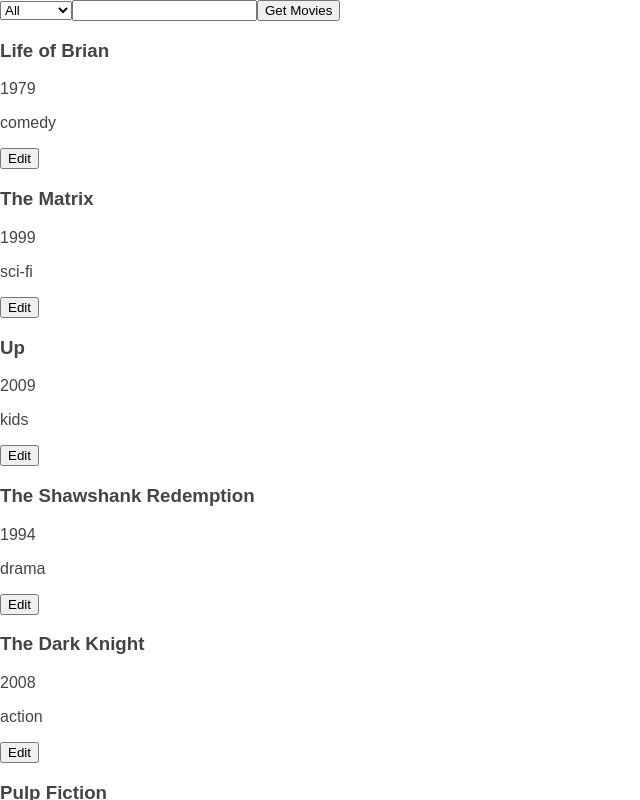
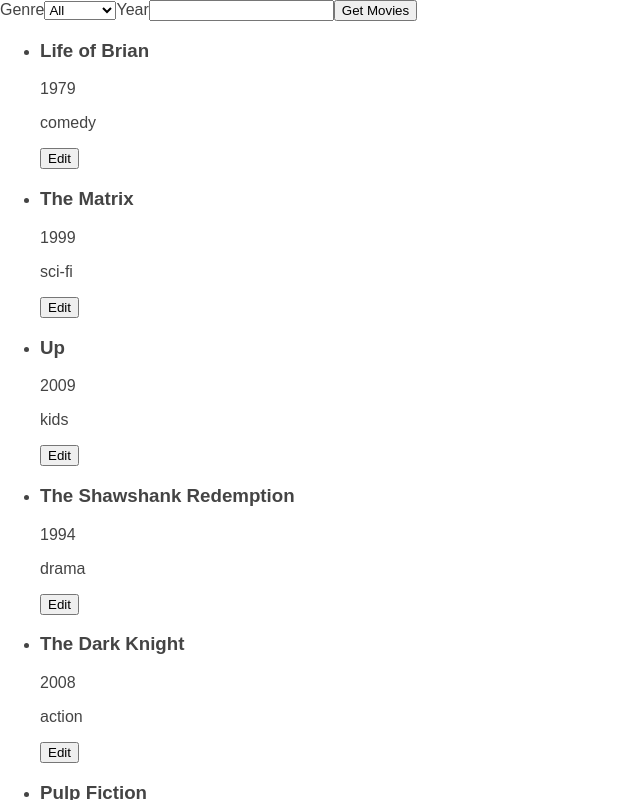
Before and after one commit to webtechalex/movie-database, a React app: page / in a window 1280 px wide. Both pictures are taken after a click on the button "Get Movies". Shown: the top 800 px of the page, without its empty margins (0-640 px from the left). Built offline with nearby package versions, Linux system fonts and the light colour scheme; the HTML template or start-up script is replaced by a standard one.

Commit message:
remove unnecessary Fragments and migrate Provider to index file

```diff
--- a/src/components/Movie/Movie.js
+++ b/src/components/Movie/Movie.js
@@ -5,7 +5,7 @@
 import Button from '../../common/Button/Button'
 
 const Movie = ({ movieId, movieTitle, movieYear, movieGenre, movieIdInEdit, handleMovieEdit, handleCancelEditMovie, handleSaveMovie }) => (
-  movieIdInEdit === movieId ?
+  <li>{movieIdInEdit === movieId ?
     <MovieEdit
       movieTitle={movieTitle}
       movieYear={movieYear}
@@ -23,7 +23,9 @@
         text='Edit'
         handleClick={() => handleMovieEdit(movieId)}
       />
-    </Fragment>
+    </Fragment>}
+  </li>
+
 )
 
 Movie.propTypes = {
--- a/src/components/MovieFilterForm/MovieFilterForm.js
+++ b/src/components/MovieFilterForm/MovieFilterForm.js
@@ -63,11 +63,13 @@
     return (
       <Fragment>
         <SelectDropdown
+          label='Genre'
           value={this.state.selectedGenre}
           handleChange={this.handleChangeSelectedGenre}
           options={this.genreOptions}
         />
         <TextInput
+          label='Year'
           value={this.state.selectedYear}
           handleChange={this.handleChangeSelectedYear}
         />
--- a/src/components/Movies/Movies.js
+++ b/src/components/Movies/Movies.js
@@ -1,4 +1,4 @@
-import React, { Component, Fragment } from 'react'
+import React, { Component } from 'react'
 import Movie from '../Movie/Movie'
 
 class Movies extends Component {
@@ -28,7 +28,7 @@
 
   render = () => {
     return (
-      <Fragment>
+      <ul>
         {
           this.props.movies && this.props.movies.map(movie =>
             <Movie
@@ -44,7 +44,7 @@
             />
           )
         }
-      </Fragment>
+      </ul>
     )
   }
 }
--- a/src/containers/App/App.js
+++ b/src/containers/App/App.js
@@ -1,17 +1,11 @@
-import React, { Fragment } from 'react'
-import { Provider } from 'react-redux'
-import { createStore } from 'redux'
-import movies from '../../redux/reducers'
-import MovieFilterFormContainer from '../../containers/MovieFilterFormContainer/MovieFilterFormContainer'
-import MoviesContainer from '../../containers/MoviesContainer/MoviesContainer'
-
+import React from 'react'
+import MovieFilterFormContainer from '../MovieFilterFormContainer/MovieFilterFormContainer'
+import MoviesContainer from '../MoviesContainer/MoviesContainer'
 const App = () => (
-  <Provider store={createStore(movies)}>
-    <Fragment>
-      <MovieFilterFormContainer />
-      <MoviesContainer />
-    </Fragment>
-  </Provider>
+  <div className='container'>
+    <MovieFilterFormContainer />
+    <MoviesContainer />
+  </div>
 )
 
 export default App
--- a/src/index.js
+++ b/src/index.js
@@ -1,10 +1,15 @@
 import React from 'react'
 import ReactDOM from 'react-dom'
+import { Provider } from 'react-redux'
+import { createStore } from 'redux'
+import movies from './redux/reducers'
 
 import App from './containers/App/App'
 import './styles/index.css'
 
 ReactDOM.render(
-  <App />,
+  <Provider store={createStore(movies)}>
+    <App />
+  </Provider>,
   document.getElementById('app')
 )
```
